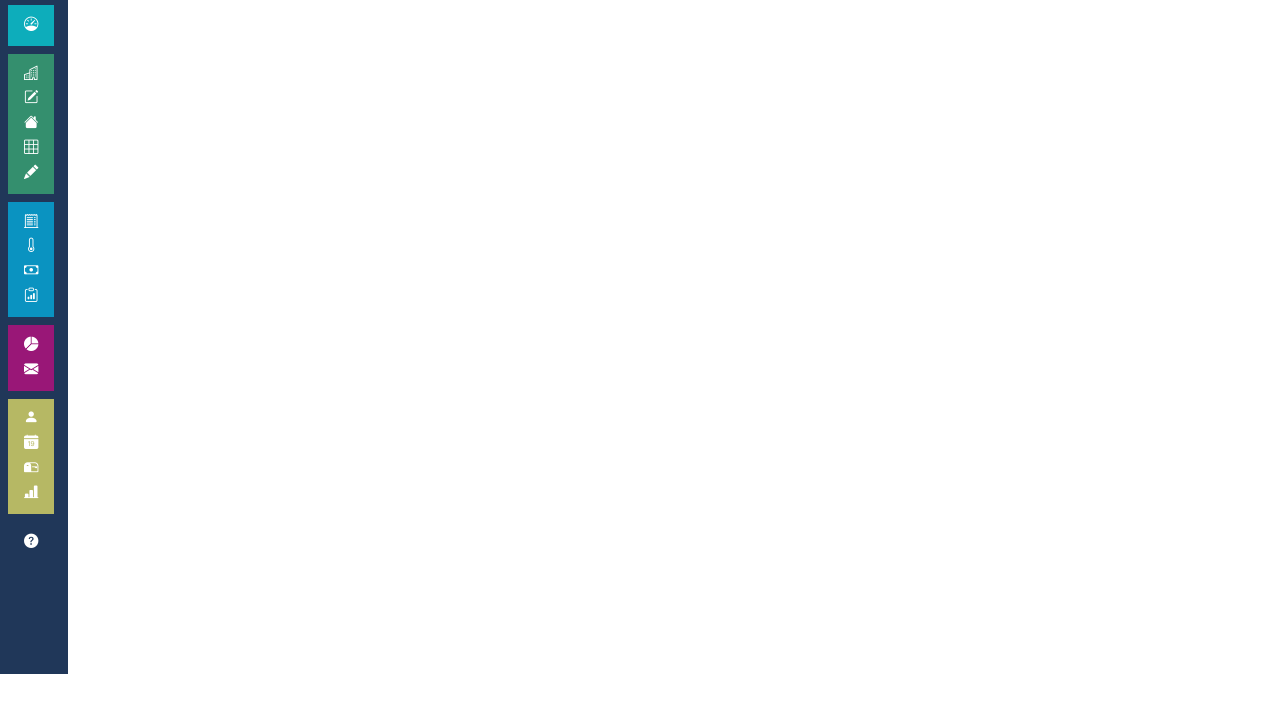
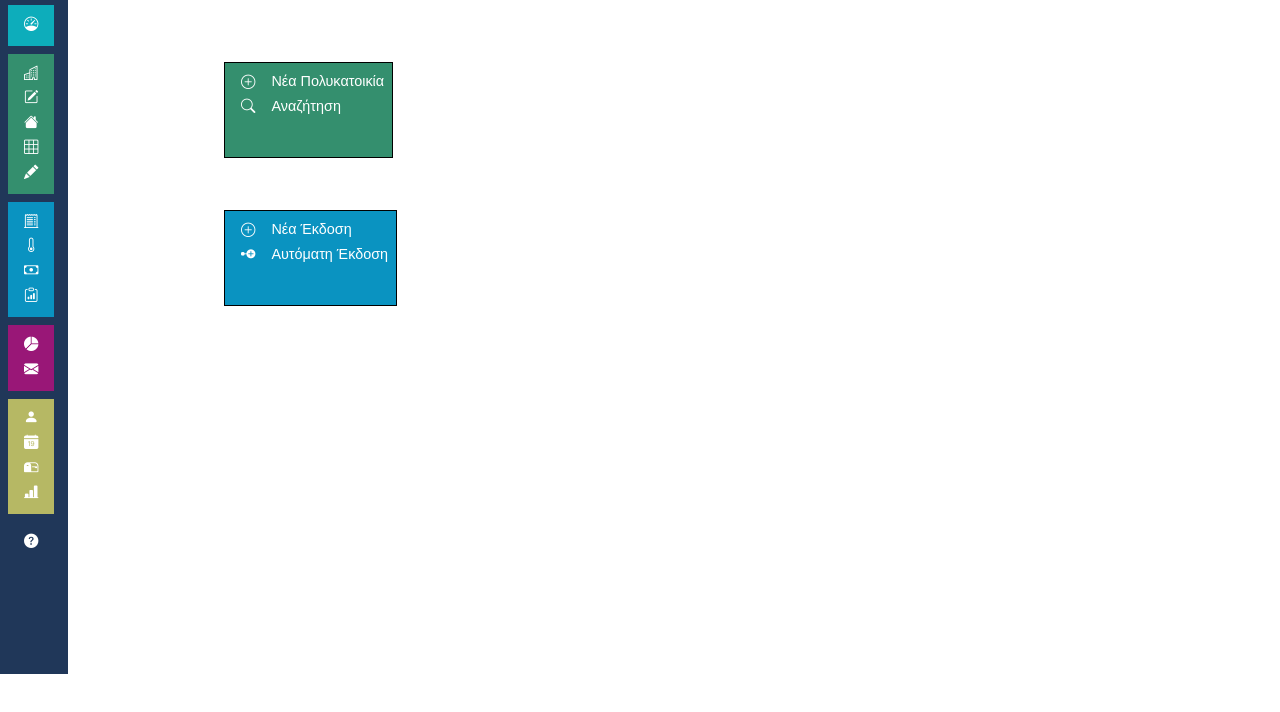
Before and after one commit to Haki-Malai/responsive-side-menu, a plain HTML site: page index.html in a window 1280 px wide. Shown: the part 126-838 px from the top of the page. Drawn offline with nearby package versions, Linux system fonts and the light colour scheme.

Commit message:
Submenus

```diff
--- a/index.html
+++ b/index.html
@@ -49,17 +49,20 @@
 						<span class="nav_name">Διαχ/ση Πολυκατοικιών</span>
 					</a>
 					<div class="container color2">
+						<div id="submenu2" class="submenu color2">
+							<a href="#" class="nav_link">
+								<i class="bi bi-plus-circle nav_icon"></i>
+								<span class="nav_name">Νέα Πολυκατοικία</span>
+							</a>
+							<a href="#" class="nav_link">
+								<i class="bi bi-search nav_icon"></i>
+								<span class="nav_name">Αναζήτηση</span>
+							</a>
+						</div>
 						<a href="#" class="nav_link">
 							<i class="bi bi-building nav_icon"></i>
 							<span class="nav_name dropend">Πολυκατοικίες
 								<button id="dropdown2" class="dropdown-toggle"></button>
-								<div id="submenu2" class="submenu">
-									<ul>
-										<li>Coffee</li>
-										<li>Tea</li>
-										<li>Milk</li>
-									</ul>
-								</div>
 							</span>
 						</a>
 						<a href="#" class="nav_link">
@@ -84,9 +87,21 @@
 						<span class="nav_name">Κοινόχρηστα</span>
 					</a>
 					<div class="container color3">
+						<div id="submenu3" class="submenu color3">
+							<a href="#" class="nav_link">
+								<i class="bi bi-plus-circle nav_icon"></i>
+								<span class="nav_name">Νέα Έκδοση</span>
+							</a>
+							<a href="#" class="nav_link">
+								<i class="bi bi-node-plus-fill"></i>
+								<span class="nav_name">Αυτόματη Έκδοση</span>
+							</a>
+						</div>
 						<a href="#" class="nav_link">
 							<i class="bi bi-receipt-cutoff nav_icon"></i>
-							<span class="nav_name">Δαπάνες</span>
+							<span class="nav_name dropend">Δαπάνες
+								<button id="dropdown3" class="dropdown-toggle"></button>
+							</span>
 						</a>
 						<a href="#" class="nav_link">
 							<i class="bi bi-thermometer nav_icon"></i>
--- a/main.js
+++ b/main.js
@@ -7,6 +7,7 @@ function showNavbar(toggleId, navId, bodyId, headerId, logo){
 	exp_lg = document.getElementById('expanded_logo')
 	adm_lg = document.getElementById('adm_logo')
 
+//	$('#submenu2').css('top', $('#dropdown2').offset().top + $('#submenu2').height())
 	// Validate that all variables exist
 	if (toggle && nav && bodypd && headerpd && logo){
 		toggle.addEventListener('click', ()=>{
@@ -50,3 +51,7 @@ function colorLink(){
 	}
 }
 linkColor.forEach(l => l.addEventListener('click', colorLink))
+
+
+	//$('#submenu2').css('top', $('#dropdown2').offset().top + $('#submenu2').height()*2)
+	//$('#submenu3').css('top', $('#dropdown3').offset().top + $('#submenu3').height()*2)
--- a/style.css
+++ b/style.css
@@ -78,7 +78,7 @@ a {
     display: flex;
     flex-direction: column;
     justify-content: space-between;
-    overflow-x: hidden;
+    overflow-x: auto;
 }
 
 .nav_link {
@@ -203,11 +203,17 @@ a {
     color: #0a58ca;
 }
 
-#submenu2{
-    display: none;
-
+.submenu{
+    display: inline;
+    color: white;
+    position: fixed;
+    min-height: 6rem;
+    padding: 0.5rem;
+    left: 14rem;
+    z-index: -5;
+    border: black 0.1rem solid;
+    display: block;
 }
 
 #dropdown2:hover ~ #submenu2{
-    display: block;
 }
```
